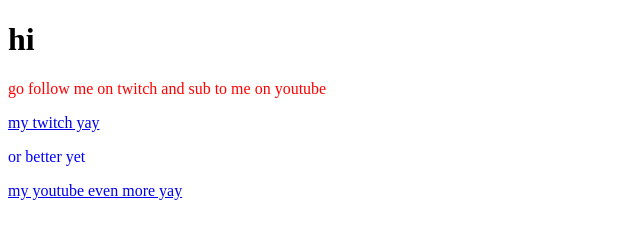
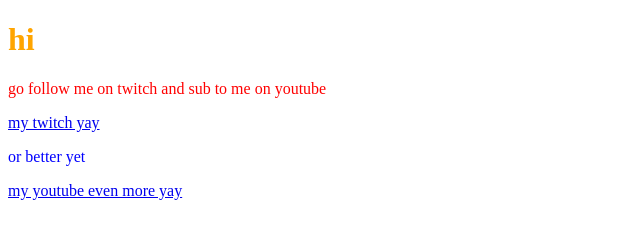
Before and after one commit to xClappedLIVE/xClapped.xyz, a plain HTML site: page index.html in a window 1280 px wide. Shown: the full height of the page, 0-640 px from the left. Drawn offline with Linux system fonts and the light colour scheme.

Commit message:
Update index.html

```diff
--- a/index.html
+++ b/index.html
@@ -4,7 +4,7 @@
       <title>hey there</title>
    </head>
    <body style="background-color:white;">
-      <h1>hi</h1>
+      <h1 style="color:orange">hi</h1>
       <p style="color:red">go follow me on twitch and sub to me on youtube</p>
       <a href="https://twitch.tv/xClappedLIVE">my twitch yay</a>
       <p style="color:blue">or better yet</p>
```
